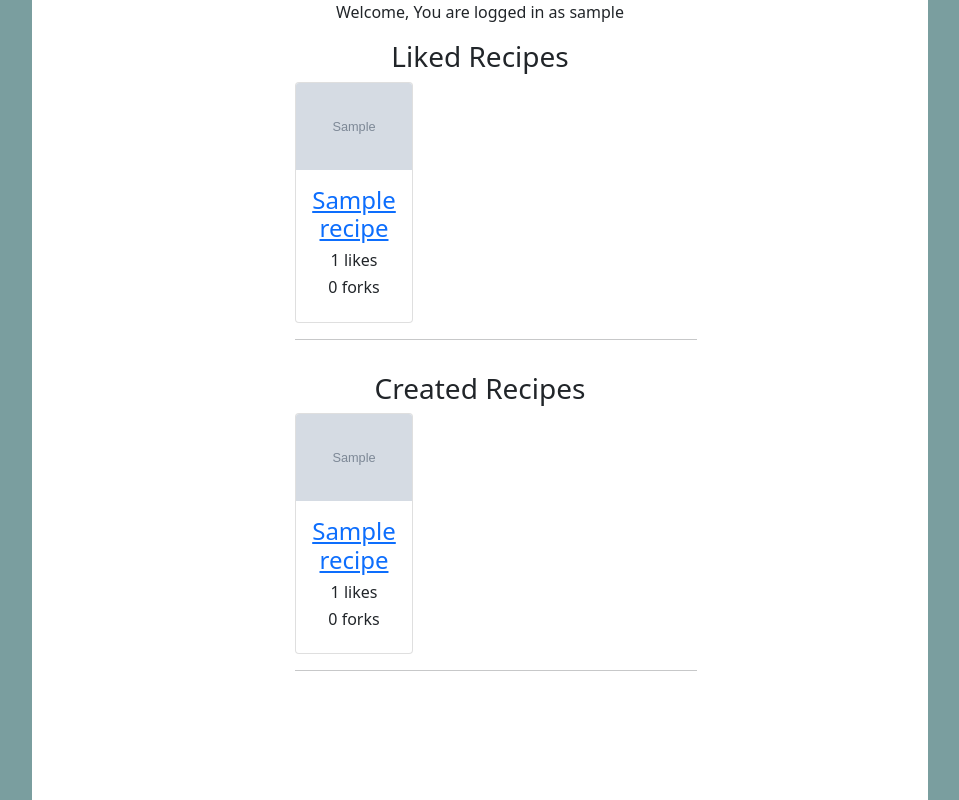
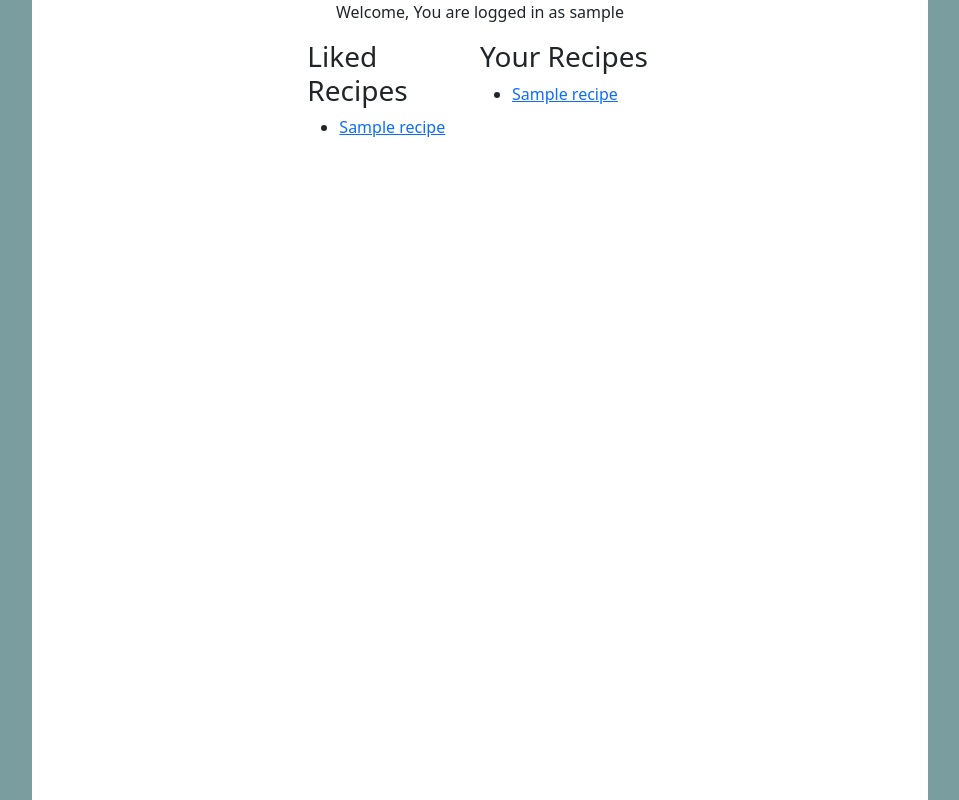
Before and after one commit to uva-cs3240-s22/group-project-A-04, a Django app: page /recipes/profile/ in a window 1280 px wide. Shown: the part 66-866 px from the top of the page, without its empty margins (160-1119 px from the left). Run offline with Django 4.2, Linux system fonts and the light colour scheme; a user stored in the database is signed in; tables that the repository leaves empty hold one stand-in row (values such as "Sample post"); grey boxes marked "Sample" are stand-in pictures; some libraries are stand-ins or nearby versions.

Commit message:
Update profile.html

```diff
--- a/recipes/templates/recipes/profile.html
+++ b/recipes/templates/recipes/profile.html
@@ -3,78 +3,44 @@
 {% load socialaccount %}
 {% if user.is_authenticated %}
 
-
 <div class="d-flex flex-column align-items-center" style = "margin-left:15%; margin-right: 15%; background-color:white; height:100vh">
   <p>Welcome, You are logged in as {{ user.username }}</p>
+ <div class="flexbox-container" style="display:flex;">
+        <div class="sidebar" style="flex:1;">
+            <h3>Liked Recipes</h3>
+        {% if liked_recipe_list %}
 
-  {% if liked_recipe_list %}
-  <h3>Liked Recipes</h3>
     <ul>
         {% for recipe in liked_recipe_list %}
-            {% for image in recipe.recipeimage_set.all %}
-      {% if forloop.parentloop.counter0|divisibleby:3 %} <div class="row text-center"> {%  endif %}
-        <div class="col-md-4 d-flex justify-content-around align-items-center">
-            <div class="card card-custom-border" >
-                <!-- <img src="https://static.vecteezy.com/packs/media/components/global/search-explore-nav/img/vectors/term-bg-1-666de2d941529c25aa511dc18d727160.jpg" alt="">
-                 -->
-                {% if image.image %}
-				<img class="card-img-top" src="{{image.image.url}}" width = "fit" height = "fit" alt="Card image cap">
-				{% endif %}
-                <div class="card-body">
-					<div>
-						<h4><a class="card-title" href="/recipes/{{ recipe.id }}/">
-							{{ recipe.recipe_name }}
-						</a></h4>
-					</div>
-					<div class="card-information d-flex flex-column">
-						<h6>{{recipe.number_of_likes}} likes</h6>
-						<h6>{{recipe.number_of_forks}} forks</h6>
-					</div>
-                </div><!-- card body -->
-            </div><!-- card -->
-        </div><!-- col-md-4 -->
-  {%  if forloop.parentloop.counter|divisibleby:3 or forloop.parentloop.last %}</div><!-- row closing --><hr>{%  endif %}
-  {%  endfor %}
+            <li>
+              <a href="{% url 'recipes:detail' recipe.pk %}"> {{ recipe.recipe_name }} </a>
+
+            </li>
         {% endfor %}
     </ul>
   {% else %}
       <p>You have no liked recipes.</p>
   {% endif %}
 
-    {% if created_recipe_list %}
-  <h3>Created Recipes</h3>
+        </div>
+        <div class="main" style="flex:1;">
+        <h3>Your Recipes</h3>
+            {% if created_recipe_list %}
+
     <ul>
         {% for recipe in created_recipe_list %}
-            {% for image in recipe.recipeimage_set.all %}
-      {% if forloop.parentloop.counter0|divisibleby:3 %} <div class="row text-center"> {%  endif %}
-        <div class="col-md-4 d-flex justify-content-around align-items-center">
-            <div class="card card-custom-border" >
-                <!-- <img src="https://static.vecteezy.com/packs/media/components/global/search-explore-nav/img/vectors/term-bg-1-666de2d941529c25aa511dc18d727160.jpg" alt="">
-                 -->
-                {% if image.image %}
-				<img class="card-img-top" src="{{image.image.url}}" width = "fit" height = "fit" alt="Card image cap">
-				{% endif %}
-                <div class="card-body">
-					<div>
-						<h4><a class="card-title" href="/recipes/{{ recipe.id }}/">
-							{{ recipe.recipe_name }}
-						</a></h4>
-					</div>
-					<div class="card-information d-flex flex-column">
-						<h6>{{recipe.number_of_likes}} likes</h6>
-						<h6>{{recipe.number_of_forks}} forks</h6>
-					</div>
-                </div><!-- card body -->
-            </div><!-- card -->
-        </div><!-- col-md-4 -->
-  {%  if forloop.parentloop.counter|divisibleby:3 or forloop.parentloop.last %}</div><!-- row closing --><hr>{%  endif %}
-  {%  endfor %}
+            <li>
+              <a href="{% url 'recipes:detail' recipe.pk %}"> {{ recipe.recipe_name }} </a>
+            </li>
         {% endfor %}
     </ul>
   {% else %}
       <p>You have no created recipes.</p>
   {% endif %}
-</div>
+
+        </div>
+        </div>
+
 
 {% else %}
 <div class="d-flex flex-column align-items-center" style = "margin-left:15%; margin-right: 15%; background-color:white; height:100vh">
```
